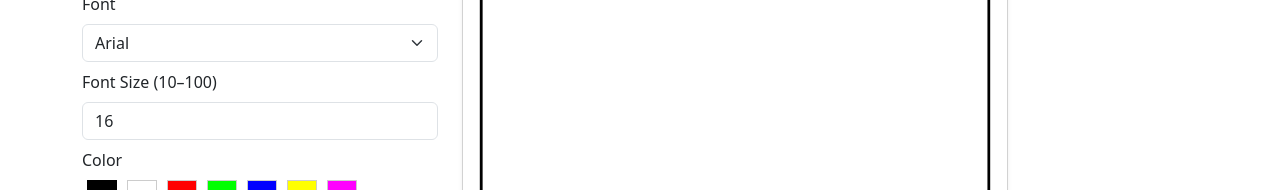
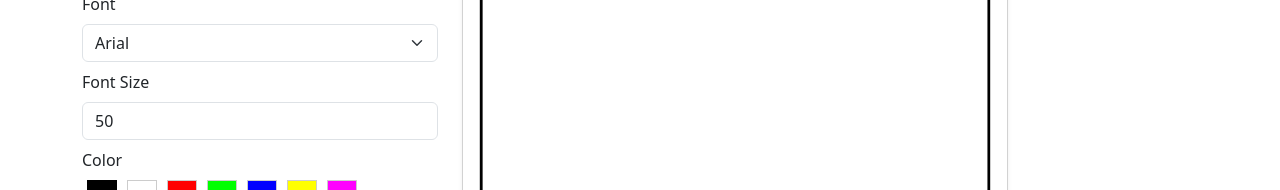
Before and after one commit to Coder-dot-com/marketing-image-creator-DRF-React-Typescript, a React (Create React App) app in the folder frontend/: page / in a window 1280 px wide. Shown: the part 552-742 px from the top of the page. Built offline with nearby package versions, Linux system fonts and the light colour scheme.

Commit message:
Improve default values

```diff
--- a/frontend/src/components/TextAdder.tsx
+++ b/frontend/src/components/TextAdder.tsx
@@ -10,7 +10,7 @@ interface TextAdderProps {
 const TextAdder: React.FC<TextAdderProps> = ({ onTextChange, onFontChange, onFontSizeChange, onColorChange }) => {
   const [text, setText] = useState('');
   const [font, setFont] = useState('Arial');
-  const [fontSize, setFontSize] = useState(16);
+  const [fontSize, setFontSize] = useState(50);
   const [color, setColor] = useState('#000000');
 
   const fonts = [
@@ -62,7 +62,7 @@ const TextAdder: React.FC<TextAdderProps> = ({ onTextChange, onFontChange, onFon
         </select>
       </div>
       <div className="mb-2">
-        <label className="form-label">Font Size (10–100)</label>
+        <label className="form-label">Font Size</label>
         <input
           type="number"
           className="form-control"
@@ -71,8 +71,8 @@ const TextAdder: React.FC<TextAdderProps> = ({ onTextChange, onFontChange, onFon
             setFontSize(Number(e.target.value));
             onFontSizeChange(Number(e.target.value));
           }}
-          min={10}
-          max={100}
+          min={1}
+
         />
       </div>
       <div className="mb-2">
--- a/frontend/src/pages/Dashboard.tsx
+++ b/frontend/src/pages/Dashboard.tsx
@@ -9,7 +9,7 @@ const Dashboard: React.FC = () => {
   const [uploadedImage, setUploadedImage] = useState<string | null>(null);
   const [text, setText] = useState('');
   const [font, setFont] = useState('Arial');
-  const [fontSize, setFontSize] = useState(16);
+  const [fontSize, setFontSize] = useState(50);
   const [color, setColor] = useState('#000000');
   const [border, setBorder] = useState('#000000');
 
```
Also changed, not shown: 1 other file (tests, documents, lock files or other folders).
